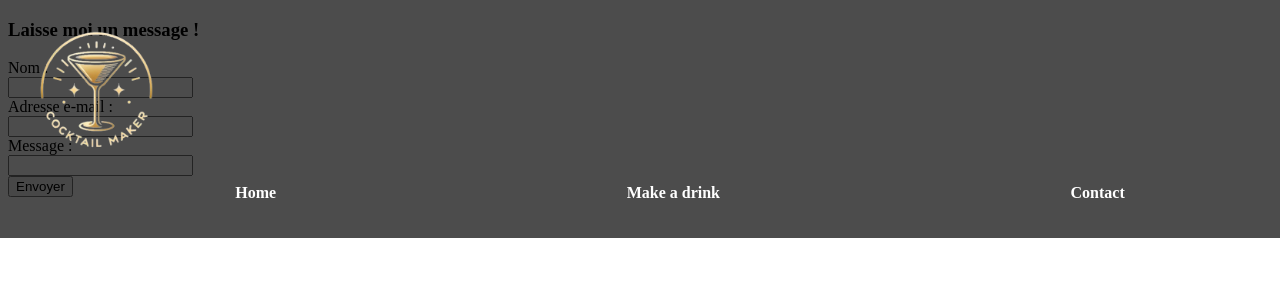
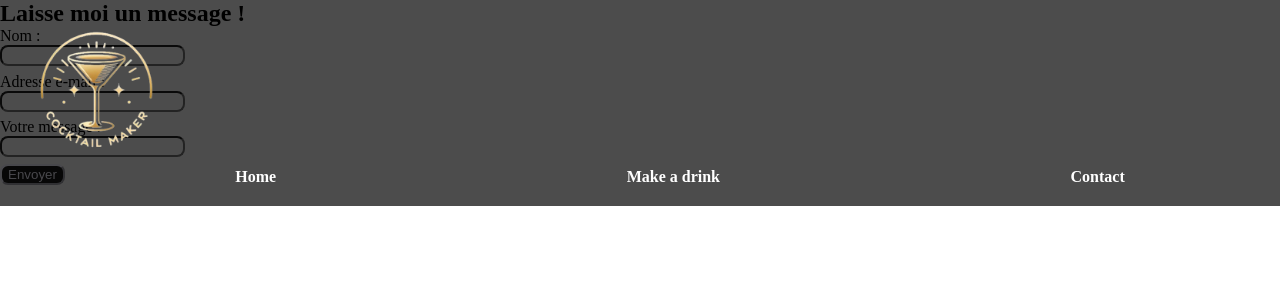
Before and after one commit to WildCodeSchool-2023-09/JS-RemoteFR-SACOD-P2-Oro-Jackson, a React (Vite) app in the folder frontend/: page /contacts in a window 1280 px wide. Shown: the top 300 px of the page. Built offline with nearby package versions, Linux system fonts and the light colour scheme.

Commit message:
contact_form+Css

```diff
--- a/frontend/src/pages/Contact.jsx
+++ b/frontend/src/pages/Contact.jsx
@@ -1,12 +1,13 @@
 import Navbar from "./Navbar";
+import "./Contact.scss";
 
 function Contact() {
   return (
     <>
       <Navbar />
-      <div>
-      <form action="" method="get" class="form">
-                <h3>Laisse moi un message !</h3>
+      <div className="Form">
+        <form action="" method="get">
+          <h2>Laisse moi un message !</h2>
           <div className="SubForm">
             <label id="name">Nom :</label><br/>
             <input type="text" name="name" id="name" required/>
@@ -16,10 +17,10 @@ function Contact() {
               <input type="email" name="email" id="email" required/>
             </div>
             <div className="SubForm">
-                    <label id="name">Message :</label><br/>
+              <label id="Message">Votre message :</label><br/>
               <input type="text" name="msg" id="msg" required/>
             </div>
-                <div className="SubFrom">
+            <div className="SubmitFrom">
               <input id="submit" type="submit" value="Envoyer"/>
             </div>
         </form>
--- /dev/null
+++ b/frontend/src/pages/Contact.scss
@@ -0,0 +1,24 @@
+* {
+    margin: 0;
+}
+
+
+.form {
+    margin: 2em;
+}
+
+.form > h2 {
+    margin-bottom: 0.65em;
+}
+
+input {
+    border-radius: 8px;
+    margin-bottom: 0.5em;
+}
+
+#submit {
+    border-style: 1px solid #f3f1ff;
+    background: #181818;
+    border-color: #f3f1ff;
+    color: #f3f1ff;
+}
```
Lines whose indentation alone changed are shown as unchanged.
